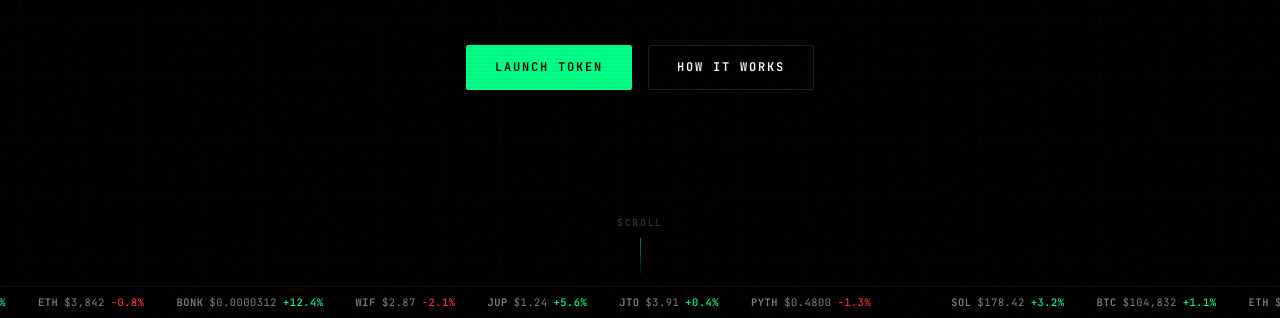
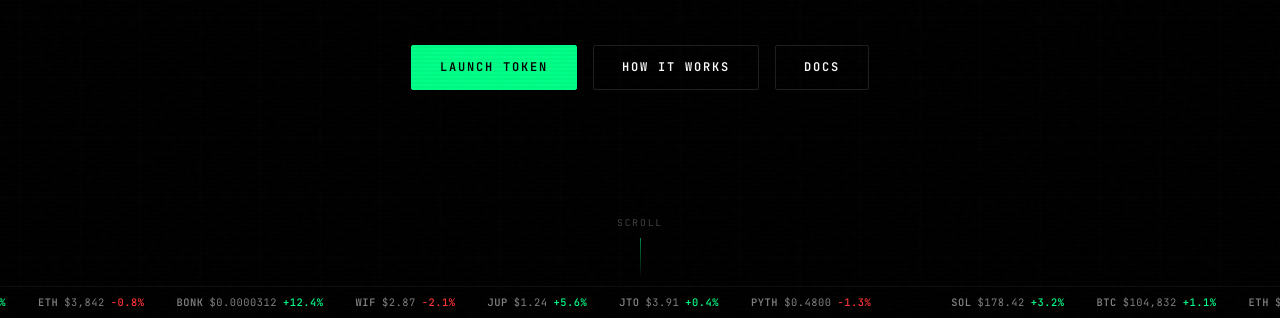
Before and after one commit to FissionDotFunSOL/fission, a website built with Vite: page index.html in a window 1280 px wide. Shown: the part 482-800 px from the top of the page. Built offline with nearby package versions, Linux system fonts and the light colour scheme; no server answers; files whose address does not match are found by name.

Commit message:
feat: add DOCS button to hero section

```diff
--- a/index.html
+++ b/index.html
@@ -60,6 +60,7 @@
       <div class="hero-ctas">
         <a href="#launch" class="btn btn-primary">LAUNCH TOKEN</a>
         <a href="#how-it-works" class="btn btn-outline">HOW IT WORKS</a>
+        <a href="/docs.html" class="btn btn-outline">DOCS</a>
       </div>
     </div>
 
```
